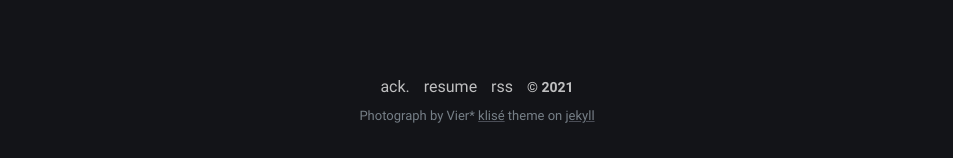
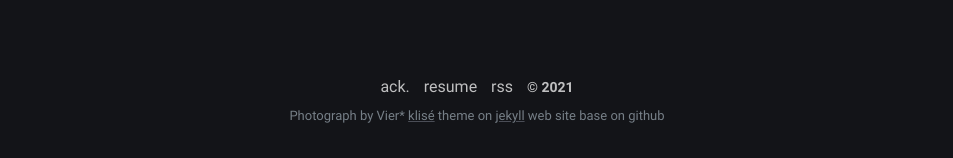
Before and after one commit to X-Vier/super-turmeric-17d7d, a Jekyll site: the page built from index.md, in a window 1280 px wide. Shown: the part 795-953 px from the top of the page, without its empty margins (163-1116 px from the left). Built offline with Jekyll 4.4.1, drawn with Linux system fonts in a browser that asks for light colours.

Commit message:
footer.html: changed

```diff
--- a/_includes/footer.html
+++ b/_includes/footer.html
@@ -16,7 +16,7 @@
     <a href="https://jekyllrb.com" target="_blank" rel="noreferrer noopener"
       >jekyll</a
     >
-
+    web site base on github
   </small>
 </footer>
 <script src="/assets/js/main.js" defer="defer"></script>
```
